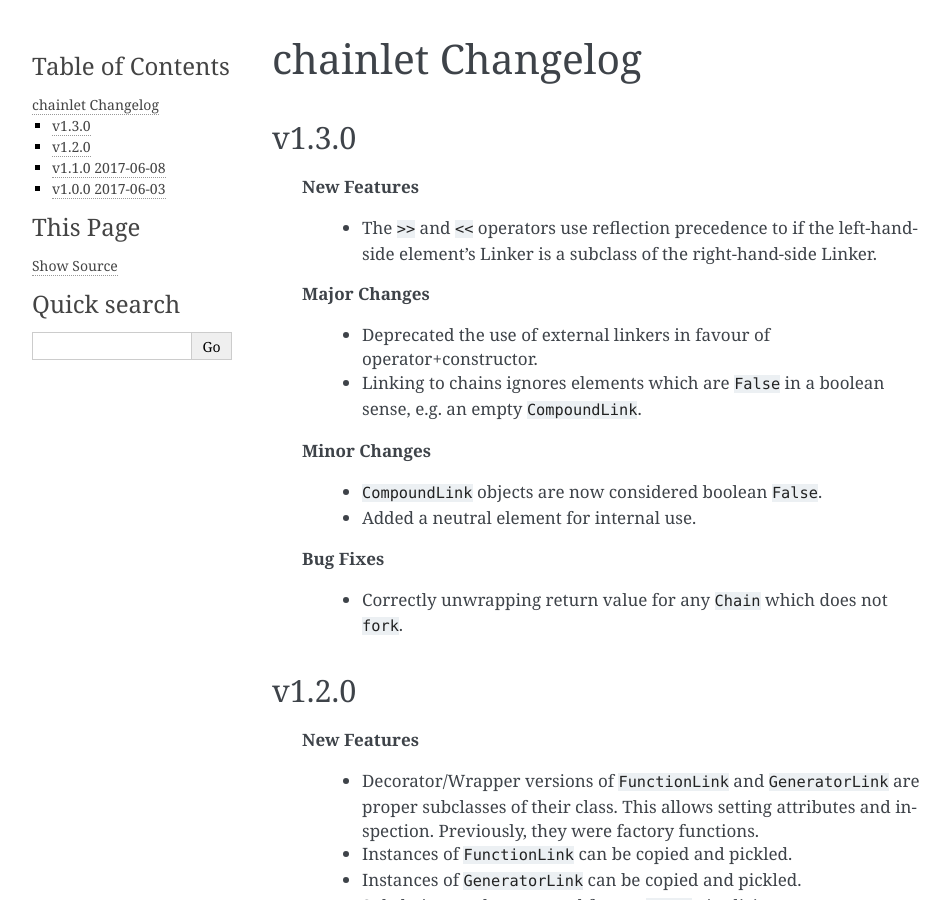
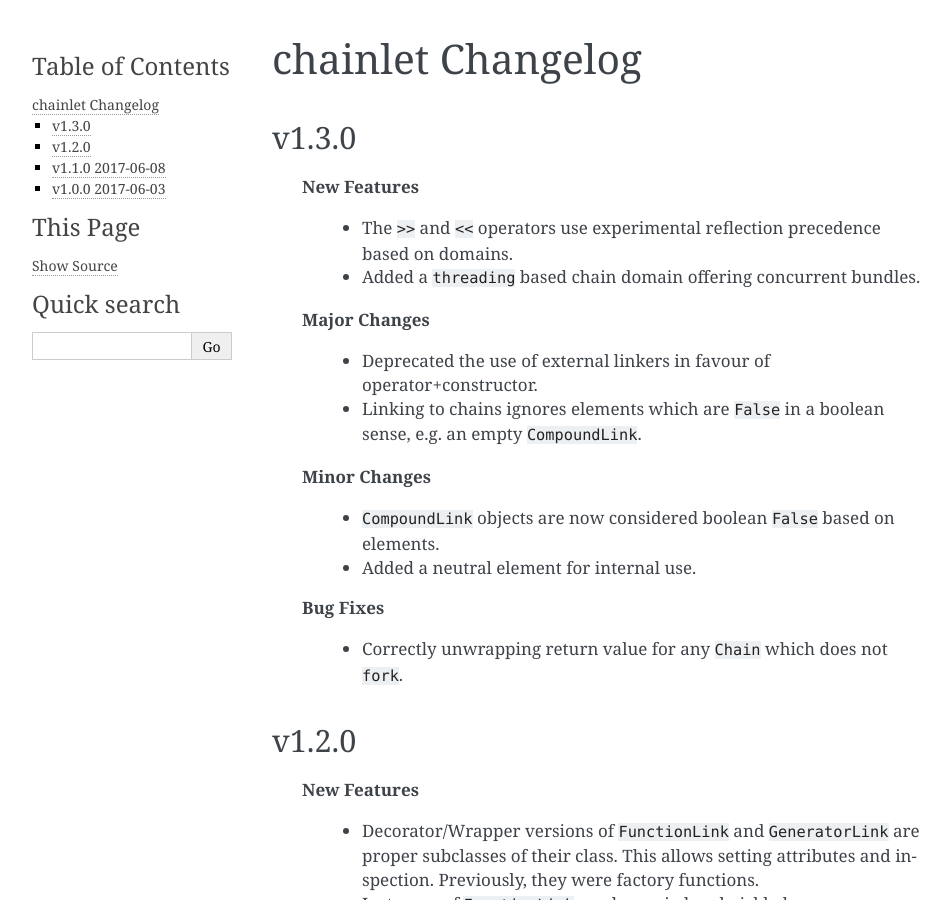
Before and after one commit to maxfischer2781/chainlet, a Sphinx documentation site: the page built from docs/source/changelog.rst, in a window 1280 px wide and 900 px high. Shown: the whole window, without its empty margins (148-1099 px from the left). Built offline with Sphinx 7.4.7, drawn with Linux system fonts in a browser that asks for light colours; formulas are drawn with MathJax 3.

Commit message:
[docs] cleaned up release notes

```diff
--- a/docs/source/changelog.rst
+++ b/docs/source/changelog.rst
@@ -7,8 +7,9 @@ v1.3.0
 
     **New Features**
 
-        * The ``>>`` and ``<<`` operators use reflection precedence to if the left-hand-side element's Linker
-          is a subclass of the right-hand-side Linker.
+        * The ``>>`` and ``<<`` operators use experimental reflection precedence based on domains.
+
+        * Added a ``threading`` based chain domain offering concurrent bundles.
 
     **Major Changes**
 
@@ -18,7 +19,7 @@ v1.3.0
 
     **Minor Changes**
 
-        * ``CompoundLink`` objects are now considered boolean ``False``.
+        * ``CompoundLink`` objects are now considered boolean ``False`` based on elements.
 
         * Added a neutral element for internal use.
 
```
